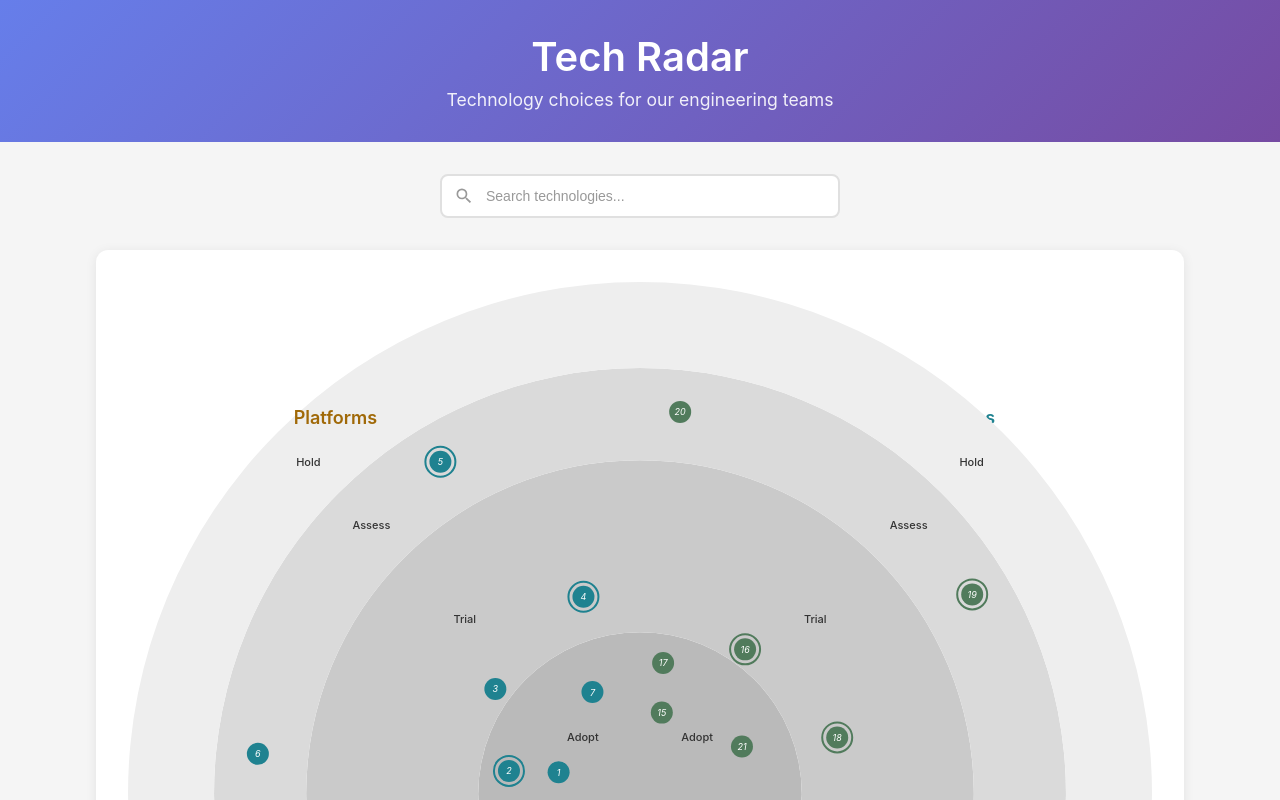
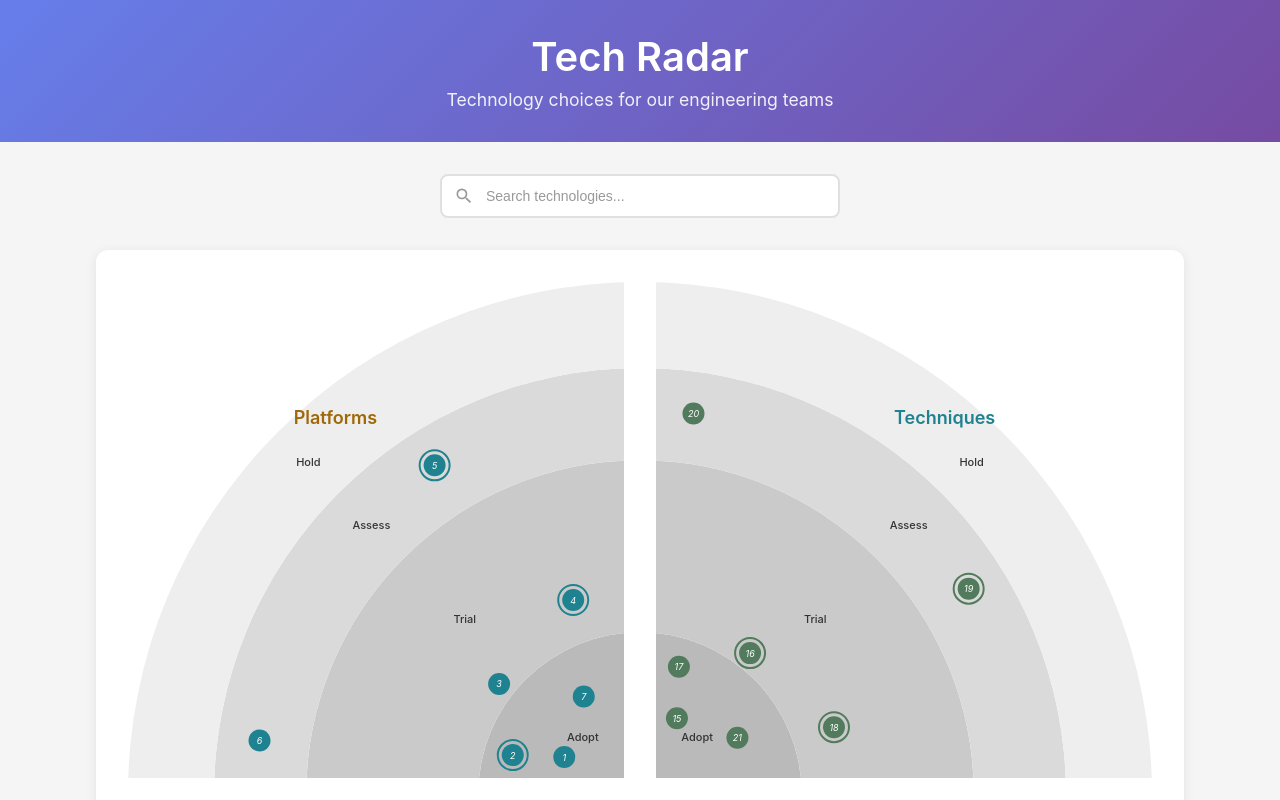
Before and after one commit to caiokf/homepage, a Vue app: page / in a window 1280 px wide. Shown: the top 800 px of the page. Built offline with nearby package versions, Linux system fonts and the light colour scheme.

Commit message:
feat(radar): add separator lines between quadrants

```diff
--- a/src/components/TechRadar.vue
+++ b/src/components/TechRadar.vue
@@ -17,10 +17,10 @@
       class="radar-svg"
       :class="{ 'is-zoomed': selectedQuadrant }"
     >
-      <!-- Quadrant groups -->
+      <!-- Layer 1: Ring arcs -->
       <g
         v-for="(quadrantConfig, index) in quadrantConfigs"
-        :key="quadrantConfig.order"
+        :key="`rings-${quadrantConfig.order}`"
         :class="[
           'quadrant-group',
           quadrantConfig.order,
@@ -45,7 +45,40 @@
             :class="['ring-arc', `ring-arc-${ringIndex}`]"
           />
         </g>
+      </g>
 
+      <!-- Layer 2: Separator lines (drawn on top of rings, under blips) -->
+      <g
+        v-if="!selectedQuadrant"
+        :transform="getQuadrantTransform('first')"
+        class="quadrant-separators"
+      >
+        <line
+          v-for="separator in getSeparatorLines()"
+          :key="`separator-${separator.angle}`"
+          :x1="separator.x1"
+          :y1="separator.y1"
+          :x2="separator.x2"
+          :y2="separator.y2"
+          class="separator-line"
+        />
+      </g>
+
+      <!-- Layer 3: Ring labels, blips, and quadrant names -->
+      <g
+        v-for="(quadrantConfig, index) in quadrantConfigs"
+        :key="`content-${quadrantConfig.order}`"
+        :class="[
+          'quadrant-group',
+          quadrantConfig.order,
+          {
+            'quadrant-hidden': selectedQuadrant && selectedQuadrant !== quadrantConfig.order,
+            'quadrant-zoomed': selectedQuadrant === quadrantConfig.order,
+          },
+        ]"
+        :transform="getQuadrantTransform(quadrantConfig.order)"
+        :style="getQuadrantStyle(quadrantConfig.order)"
+      >
         <!-- Ring names -->
         <text
           v-for="(ringLabel, ringIndex) in getRingLabels(quadrantConfig)"
@@ -285,6 +318,26 @@ function getQuadrantNamePosition(order: QuadrantOrder): { x: number; y: number }
   }
 }
 
+function getSeparatorLines(): Array<{ angle: number; x1: number; y1: number; x2: number; y2: number }> {
+  // Separator lines at the boundaries between quadrants
+  // Boundaries are at 0°, 90°, -90°, and 180°
+  const boundaryAngles = [0, 90, -90, 180]
+  const outerRadius = ringRadii.value[ringRadii.value.length - 1]
+
+  return boundaryAngles.map(angle => {
+    // Convert to D3's coordinate system (offset by -90° and convert to radians)
+    const angleInRadians = ((angle - 90) * Math.PI) / 180
+
+    return {
+      angle,
+      x1: 0,
+      y1: 0,
+      x2: outerRadius * Math.sin(angleInRadians),
+      y2: -outerRadius * Math.cos(angleInRadians),
+    }
+  })
+}
+
 // Quadrant selection
 function selectQuadrant(order: QuadrantOrder) {
   if (selectedQuadrant.value) return // Already zoomed, don't re-zoom
@@ -382,6 +435,13 @@ onUnmounted(() => {
 
 .quadrant-selected .quadrant-background {
   cursor: default;
+}
+
+/* Separator lines between quadrants */
+.separator-line {
+  stroke: white;
+  stroke-width: 32;
+  pointer-events: none;
 }
 
 /* Ring arc colors */
--- a/src/models/quadrant.ts
+++ b/src/models/quadrant.ts
@@ -160,7 +160,13 @@ export class Quadrant {
     )
 
     // Calculate angle delta to prevent boundary overlap
+    // Account for 32px separator lines (need extra clearance)
+    const separatorBuffer = 35 // pixels buffer from separator line
+    const separatorAngleDelta = (Math.asin(separatorBuffer / radius) * 180) / Math.PI
+
     let angleDelta = (Math.asin(blipWidth / 2 / radius) * 180) / (Math.PI - 1.25)
+    // Use the larger of the two deltas to ensure adequate spacing
+    angleDelta = Math.max(angleDelta, separatorAngleDelta)
     angleDelta = Math.min(angleDelta, 45)
 
     // Random angle within quadrant (90 degree span)
```
